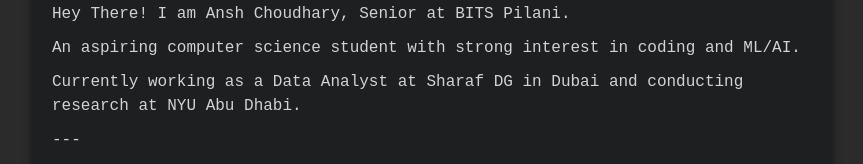
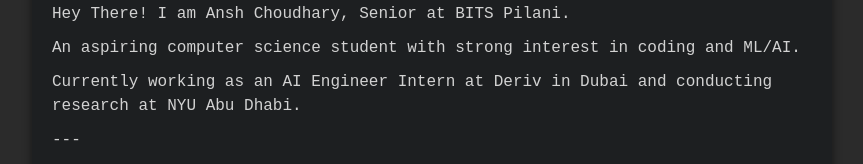
Before and after one commit to AnshChoudhary/ansh-terminal, a plain HTML site: page index.html in a window 1280 px wide. Shown: the part 308-472 px from the top of the page, without its empty margins (208-1071 px from the left). Drawn offline with Linux system fonts and the light colour scheme.

Commit message:
Update index.html

```diff
--- a/index.html
+++ b/index.html
@@ -17,7 +17,7 @@
             <p>---</p>
             <p>Hey There! I am Ansh Choudhary, Senior at BITS Pilani.</p>
             <p>An aspiring computer science student with strong interest in coding and ML/AI.</p>
-            <p>Currently working as a Data Analyst at Sharaf DG in Dubai and conducting research at NYU Abu Dhabi.</p>
+            <p>Currently working as an AI Engineer Intern at Deriv in Dubai and conducting research at NYU Abu Dhabi.</p>
             <p>---</p>
             <p>To access the list of available commands, just enter "<span style="color:#00ff00;">help</span>".</p>
             <p class="prompt"><span contenteditable="true" class="user-input"></span></p>
```
